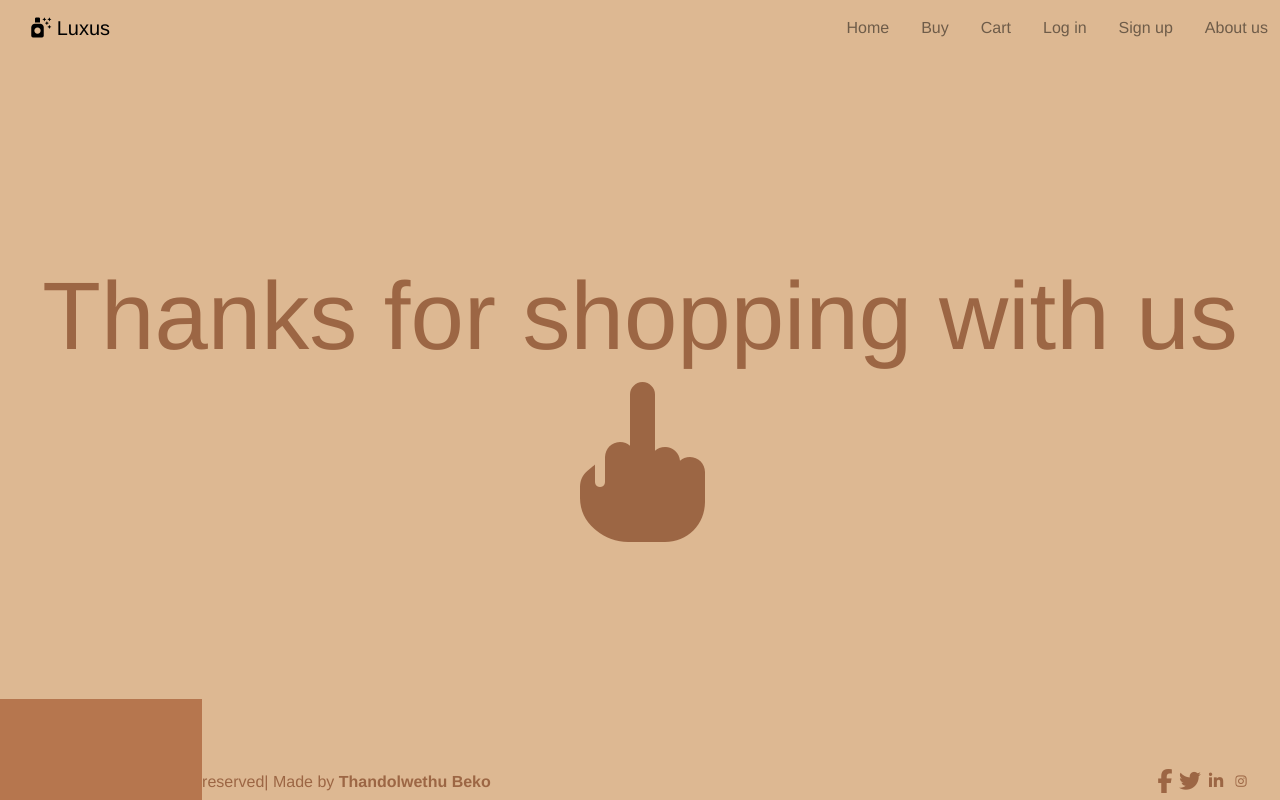
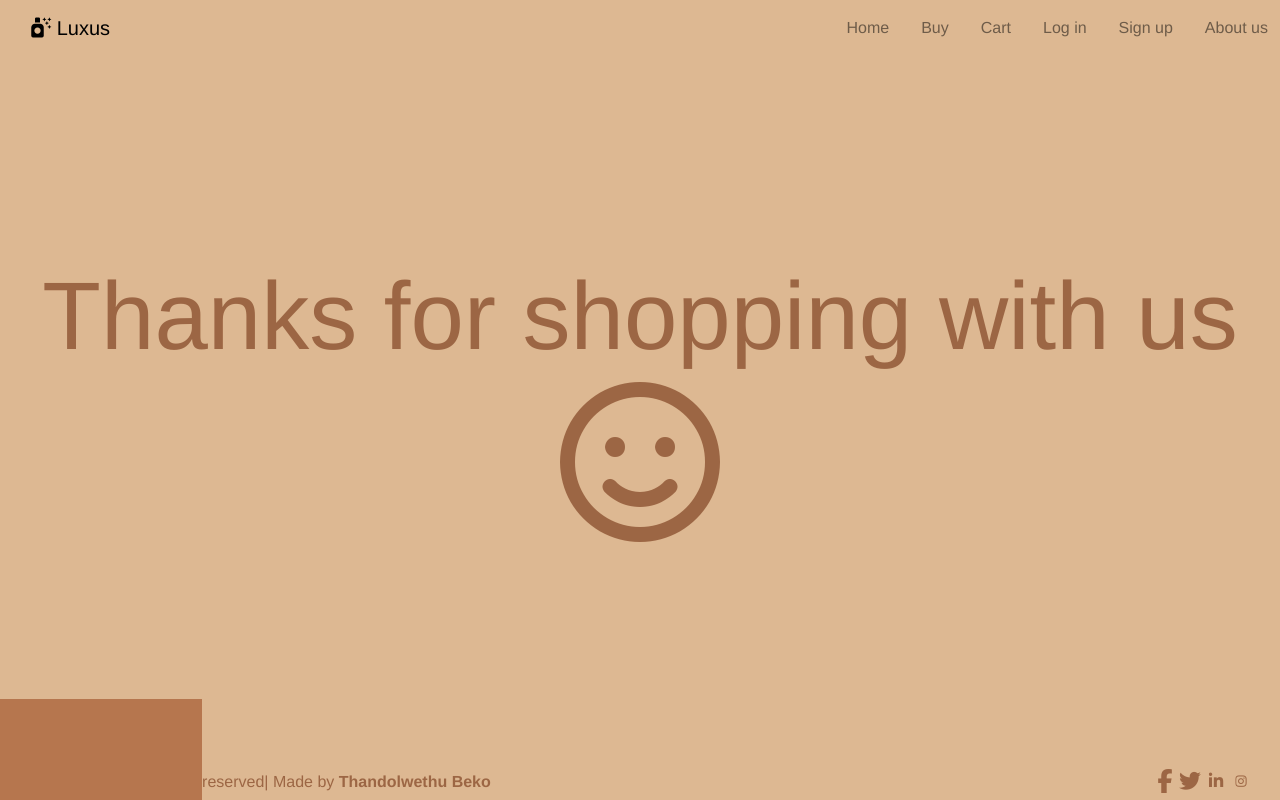
Before and after one commit to Zweleth/luxus, a Vue app in the folder vue_gui/: page /myaccount in a window 1280 px wide. Built offline with nearby package versions, Linux system fonts and the light colour scheme; grey boxes are pictures that could not be loaded.

Commit message:
logout icon

```diff
--- a/vue_gui/src/views/MyAccountView.vue
+++ b/vue_gui/src/views/MyAccountView.vue
@@ -143,7 +143,7 @@
   <div class="logOut_msg" v-else>
     <div>
       <h4>Thanks for shopping with us</h4>
-      <i class="fa-solid fa-hand-middle-finger"></i>
+      <i class="fa-regular fa-face-smile"></i>
     </div>
   </div>
 
```
